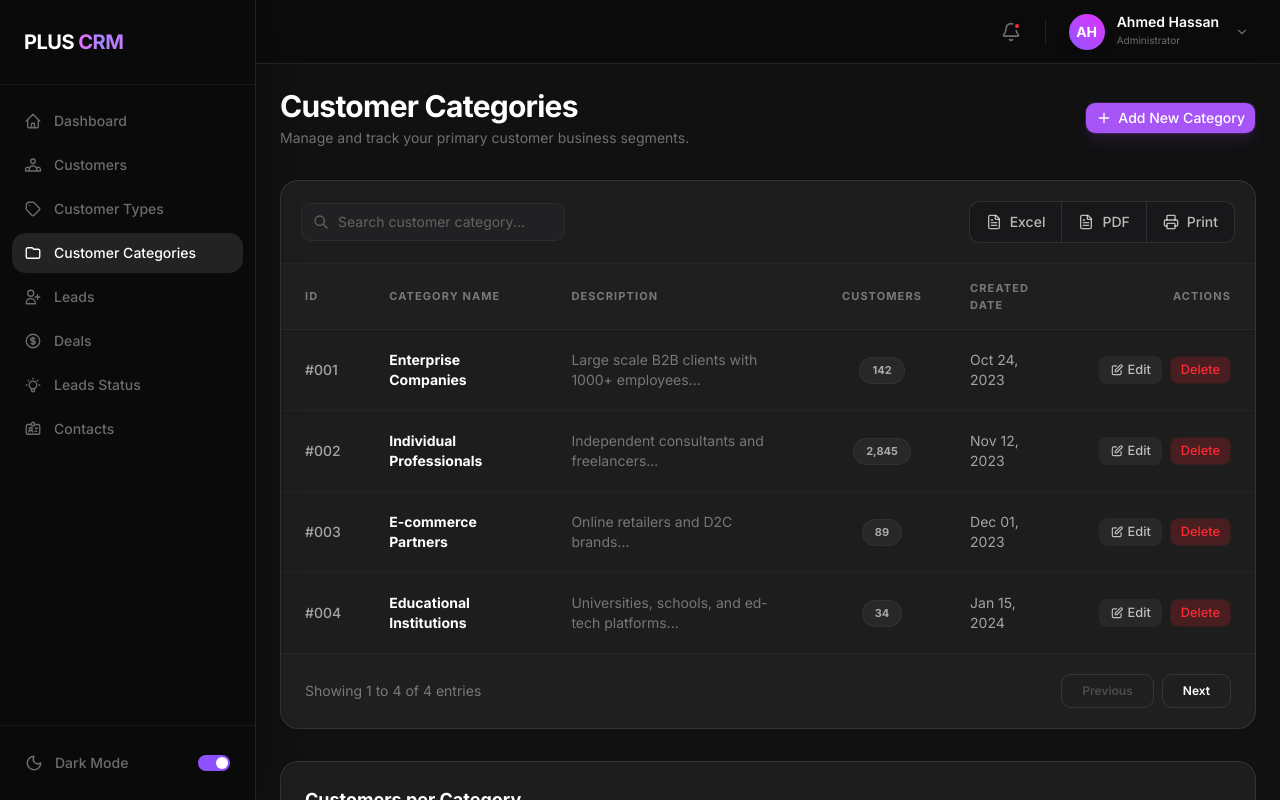
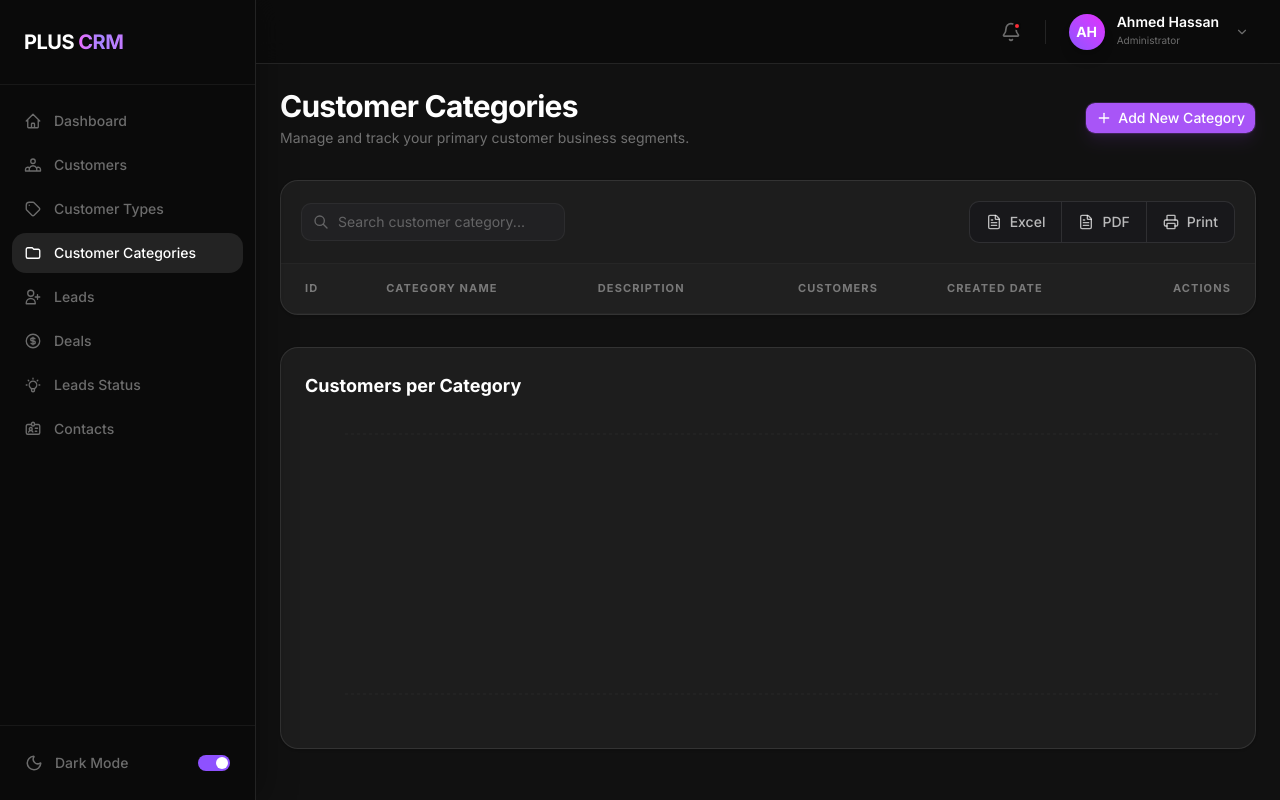
Before and after one commit to etsh0/Plus-crm, a Next.js app: page /customer-categories in a window 1280 px wide. Built offline with nearby package versions, Linux system fonts and the light colour scheme.

Commit message:
edit customer category

```diff
--- a/src/app/(dashboard)/customer-categories/page.tsx
+++ b/src/app/(dashboard)/customer-categories/page.tsx
@@ -12,22 +12,42 @@ import { SearchInput } from "@/components/ui/search-input";
 import { initialCategories } from "@/constants/mock-data";
 import { PiplineChart } from "@/components/ui/PiplineChart";
 import Link from "next/link";
+import { useSelector, useDispatch } from "react-redux";
+import { addNewCategory, deleteCategory } from "@/redux/slice/customerCategory/customerCategory";
+import { useState } from "react";
 
 export default function CustomerCategoriesPage() {
+  const dispatch = useDispatch();
+  const [name, setName] = useState("")
+  const [description, setDescription] = useState("")
+
   const {
-    searchQuery,
-    setSearchQuery,
     isModalOpen,
     setIsModalOpen,
-    filteredCategories
   } = useCustomerCategories(initialCategories);
 
-  const customerCategoriesData = [
-    { name: 'Enterprise Companies', value: 42, color: '#3b82f6' },
-    { name: 'Individual Professionals', value: 28, color: '#8b5cf6' },
-    { name: 'E-commerce Partners', value: 18, color: '#10b981' },
-    { name: 'Educational Institutions', value: 12, color: '#f59e0b' },
-  ];
+  // Select types from Redux state
+  const categories = useSelector((state: any) => state.customerCategory.categories) || [];
+
+  const handleSaveCategory = () => {
+    if (!name.trim()) return;
+
+    const newCustomerCategory = {
+      id: `#${Math.floor(Math.random() * 1000).toString().padStart(3, '0')}`,
+      name: name,
+      description: description,
+      customers: 0,
+      date: new Date().toLocaleDateString('en-US', { month: 'short', day: '2-digit', year: 'numeric' })
+    }
+
+    dispatch(addNewCategory(newCustomerCategory))
+    setIsModalOpen(false);
+    setName("");
+    setDescription("");
+  }
+const handleDelete = (id: string) => {
+  dispatch(deleteCategory(id));
+};
 
   return (
     <div className="space-y-8 max-w-[1600px] mx-auto animate-in fade-in duration-500">
@@ -53,8 +73,8 @@ export default function CustomerCategoriesPage() {
           <div className="flex items-center gap-3 flex-1 max-w-2xl">
             <SearchInput
               placeholder="Search customer category..."
-              value={searchQuery}
-              onChange={(e) => setSearchQuery(e.target.value)}
+              value={name}
+              onChange={(e) => setName(e.target.value)}
               className="w-full"
             />
           </div>
@@ -89,26 +109,27 @@ export default function CustomerCategoriesPage() {
               </tr>
             </thead>
             <tbody className="divide-y divide-gray-100 dark:divide-white/[0.04]">
-              {filteredCategories.map((type) => (
-                <tr key={type.id} className="hover:bg-gray-50 dark:hover:bg-white/1 transition-colors group">
-                  <td className="px-6 py-5 text-sm text-gray-500 dark:text-white/60 font-medium">{type.id}</td>
+              {categories?.map((category: any) => (
+                <tr key={category.id} className="hover:bg-gray-50 dark:hover:bg-white/1 transition-colors group">
+                  <td className="px-6 py-5 text-sm text-gray-500 dark:text-white/60 font-medium">{category.id}</td>
                   <td className="px-6 py-5">
                     <div className="flex items-center gap-3">
-                      <span className="text-sm font-bold text-gray-900 dark:text-white">{type.name}</span>
+                      <span className="text-sm font-bold text-gray-900 dark:text-white">{category.name}</span>
                     </div>
                   </td>
-                  <td className="px-6 py-5 text-sm text-gray-500 dark:text-white/40">{type.description}</td>
+                  <td className="px-6 py-5 text-sm text-gray-500 dark:text-white/40">{category.description}</td>
                   <td className="px-6 py-5 text-center">
                     <span className="inline-flex items-center px-3 py-1 rounded-full bg-gray-100 dark:bg-white/5 text-[11px] font-bold text-gray-600 dark:text-white/60 border border-gray-200 dark:border-white/[0.05]">
-                      {type.customers.toLocaleString()}
+                      {category?.customers?.toLocaleString()}
                     </span>
                   </td>
-                  <td className="px-6 py-5 text-sm text-gray-500 dark:text-white/60">{type.date}</td>
+                  <td className="px-6 py-5 text-sm text-gray-500 dark:text-white/60">{category.date}</td>
                   <td className="px-6 py-5 text-right">
                     <div className="flex items-center justify-end gap-2">
                       <Button asChild variant="secondary" size="sm">
-                          <Link href={''}>
+                        <Link href={`/customer-categories/${category.id}`}>
                           <svg
+
                             width="12"
                             height="12"
                             fill="none"
@@ -129,6 +150,7 @@ export default function CustomerCategoriesPage() {
                         variant="destructive"
                         size="sm"
                         className="cursor-pointer"
+                        onClick={() => handleDelete(category.id)}
                       >
                         Delete
                       </Button>
@@ -139,15 +161,6 @@ export default function CustomerCategoriesPage() {
             </tbody>
           </table>
         </div>
-
-        {/* Pagination */}
-        <div className="px-6 py-5 border-t border-gray-100 dark:border-white/[0.04] flex items-center justify-between bg-gray-50/30 dark:bg-white/1">
-          <p className="text-sm text-gray-500 dark:text-white/40">Showing 1 to {filteredCategories.length} of {filteredCategories.length} entries</p>
-          <div className="flex items-center gap-2">
-            <button className="px-5 py-2 rounded-lg border border-gray-200 dark:border-white/10 text-xs font-semibold text-gray-400 dark:text-white/20 disabled:opacity-50 cursor-not-allowed transition-all">Previous</button>
-            <button className="px-5 py-2 rounded-lg border border-gray-200 dark:border-white/10 text-xs font-semibold text-gray-900 dark:text-white hover:bg-gray-100 dark:hover:bg-white/5 transition-all">Next</button>
-          </div>
-        </div>
       </div>
 
       {/* Charts Grid */}
@@ -157,7 +170,7 @@ export default function CustomerCategoriesPage() {
             <h2 className="text-lg font-bold text-gray-900 dark:text-white">Customers per Category</h2>
           </div>
           <div className="h-[300px] w-full">
-            <PiplineChart data={customerCategoriesData} />
+            <PiplineChart data={categories} />
           </div>
         </div>
       </div>
@@ -186,7 +199,7 @@ export default function CustomerCategoriesPage() {
               <Button onClick={() => setIsModalOpen(false)} variant="secondary">
                 Cancel
               </Button>
-              <Button onClick={() => setIsModalOpen(false)} variant="primary">
+              <Button onClick={() => handleSaveCategory()} variant="primary">
                 Save Category
               </Button>
             </div>
--- a/src/app/(dashboard)/customer-types/page.tsx
+++ b/src/app/(dashboard)/customer-types/page.tsx
@@ -25,28 +25,36 @@ export default function CustomerTypesPage() {
 
 
   // Select types from Redux state
-  const types = useSelector((state: any) => state.types);
+ const types = useSelector(
+  (state: any) => state.customerTypes.types
+);
 
 const handleSaveType = () => {
   if (!name.trim()) return;
 
   const newCustomerType = {
-      id: `#${Math.floor(Math.random() * 1000).toString().padStart(3, '0')}`,
+    id: `#${Math.floor(Math.random() * 1000)
+      .toString()
+      .padStart(3, "0")}`,
     name: name,
     description: description,
-      customers : 0,
-      date: new Date().toLocaleDateString('en-US', { month: 'short', day: '2-digit', year: 'numeric' })
-    }
+    customers: 0,
+    date: new Date().toLocaleDateString("en-US", {
+      month: "short",
+      day: "2-digit",
+      year: "numeric",
+    }),
+  };
 
-    dispatch(addNewType(newCustomerType))
+  dispatch(addNewType(newCustomerType));
   setIsModalOpen(false);
   setName("");
   setDescription("");
-  }
+};
 
 const handleDelete = (id: string) => {
-    dispatch(deleteType(id))
-  }
+  dispatch(deleteType(id));
+};
 
   return (
     <div className="space-y-8 max-w-400 mx-auto animate-in fade-in duration-500">
@@ -107,7 +115,7 @@ export default function CustomerTypesPage() {
               </tr>
             </thead>
             <tbody className="divide-y divide-gray-100 dark:divide-white/4">
-              {types.map((type: any) => (
+              {types?.map((type: any) => (
                 <tr key={type.id} className="hover:bg-gray-50 dark:hover:bg-white/1 transition-colors group">
                   <td className="px-6 py-5 text-sm text-gray-500 dark:text-white/60 font-medium">{type.id}</td>
                   <td className="px-6 py-5">
@@ -156,7 +164,7 @@ export default function CustomerTypesPage() {
                           variant="secondary"
                           size="sm"
                           className="cursor-pointer"
-                          onClick={() => handleDelete(type.id)}
+
                         >
                           <Link href={""}>
                             <Eye />
--- /dev/null
+++ b/src/redux/slice/customerCategory/customerCategory.ts
@@ -0,0 +1,35 @@
+import { createSlice, PayloadAction } from "@reduxjs/toolkit";
+
+
+export interface CustomerCategory {
+    id:string,
+    name:string,
+    description:string,
+    customers: number,
+    date:string
+};
+
+const savedData = localStorage.getItem("customer-category")
+
+export const initialCustomerCategories: CustomerCategory[] = savedData ? JSON.parse(savedData) : [] ;
+
+  const customerCategory = createSlice({
+    name : "customer-category",
+    initialState : {
+        categories : initialCustomerCategories
+    },
+    reducers : {
+        addNewCategory: (state, action : PayloadAction<CustomerCategory> ) => {
+            state.categories.push(action.payload)
+            localStorage.setItem("customer-category" , JSON.stringify(state.categories))
+        },
+        deleteCategory: (state, action: PayloadAction<string>) => {
+            state.categories = state.categories.filter( category => category.id !== action.payload)
+            localStorage.setItem("customer-category", JSON.stringify(state.categories));
+
+    }}
+  })
+
+
+  export const { addNewCategory , deleteCategory } = customerCategory.actions;
+  export default customerCategory.reducer;
--- a/src/redux/store/store.ts
+++ b/src/redux/store/store.ts
@@ -1,6 +1,10 @@
 import { configureStore } from "@reduxjs/toolkit";
 import customerTypes from "../slice/customer-types/customer-types"
+import customerCategory from "../slice/customerCategory/customerCategory"
 
 export const myStore = configureStore({
-    reducer: customerTypes
-})
+    reducer:{
+        customerTypes:customerTypes,
+        customerCategory:customerCategory
+    }
+});
```
Lines whose indentation alone changed are shown as unchanged.
